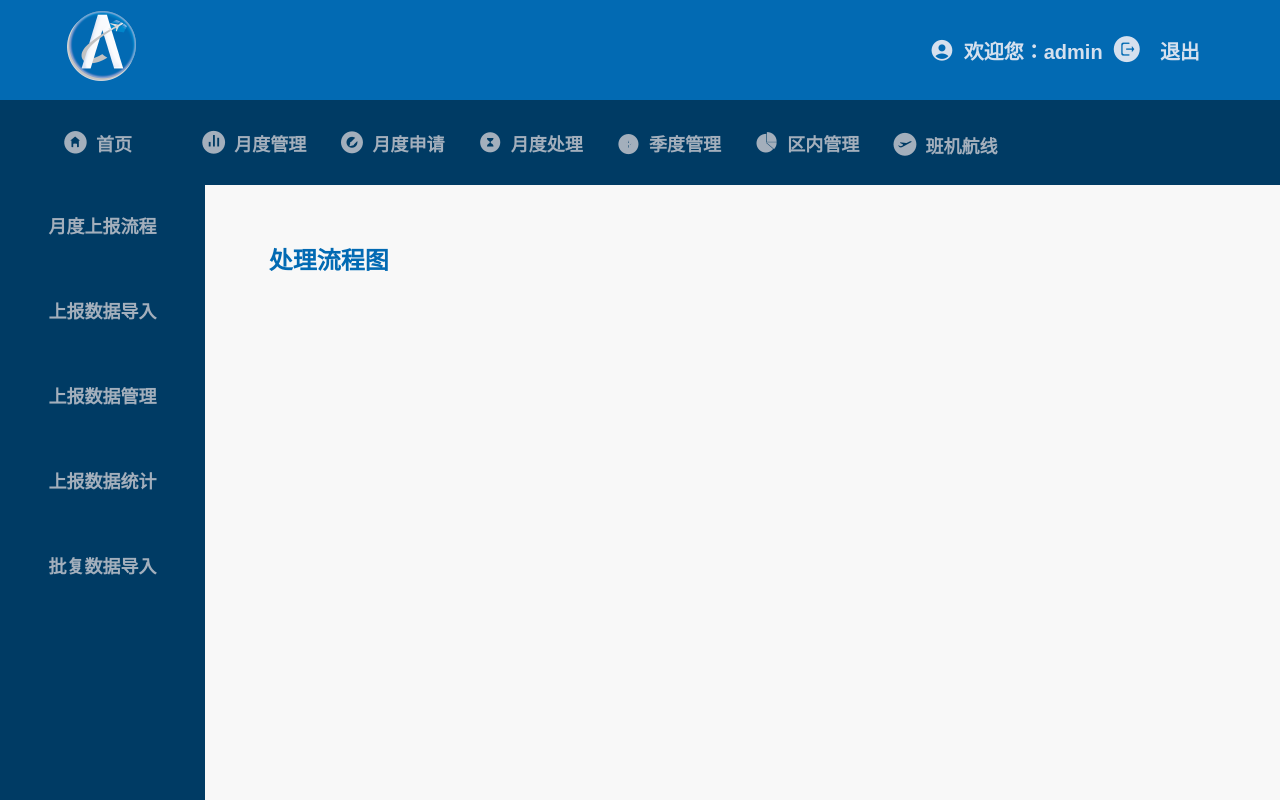
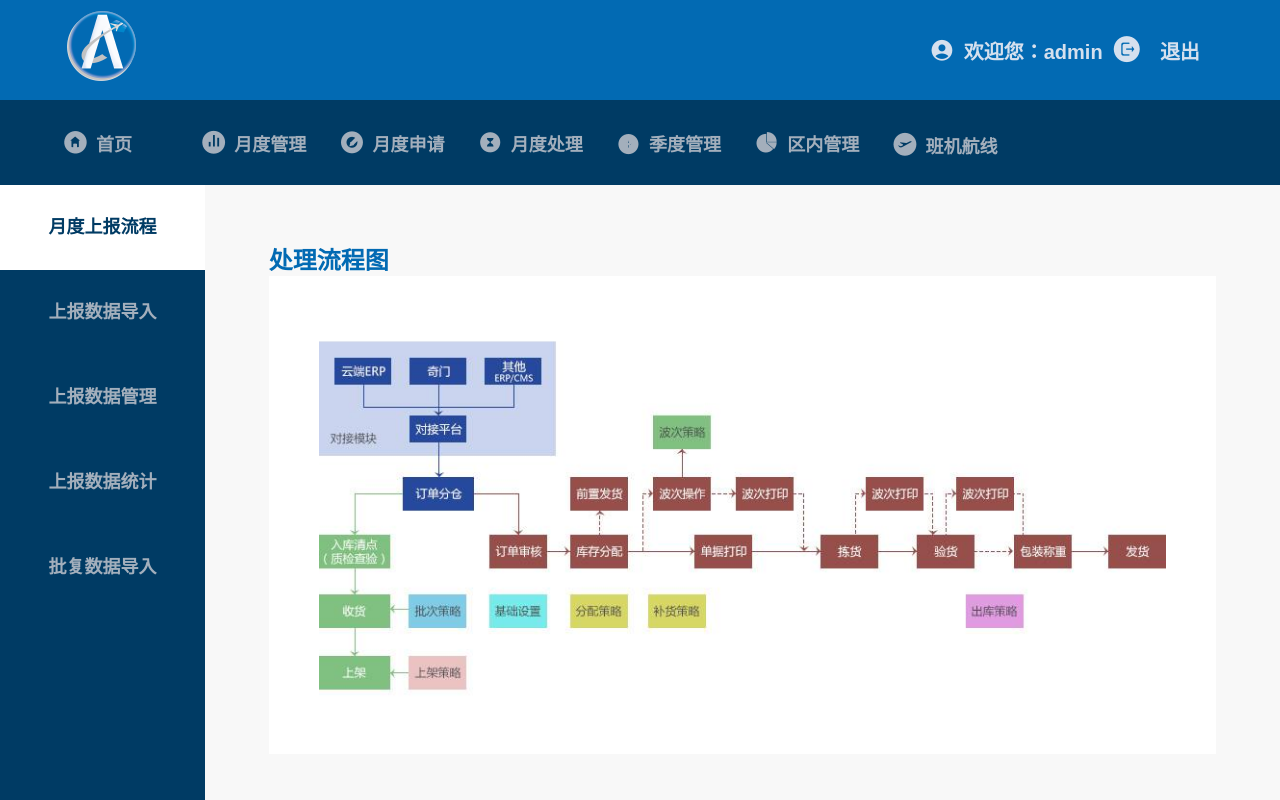
Before and after one commit to xiangcaolinghe/air-h5, a Vue app: page /flowpath in a window 1280 px wide. Shown: the top 800 px of the page. Built offline with nearby package versions, Linux system fonts and the light colour scheme.

Commit message:
'优化月度管理'

```diff
--- a/src/components/pheader.vue
+++ b/src/components/pheader.vue
@@ -31,11 +31,11 @@
             <div class="nav_left" :class="{active:$route.meta.manager == true}">
               <div class="">
                 <ul>
-                  <li><router-link :to="{name:'platform.flowpath'}" :class="{active:$route.meta.manager == true}" class="left-cell">月度上报流程</router-link></li>
-                  <li><router-link :to="{name:'platform.flowimport'}" :class="{active:$route.meta.manager == true}" class="left-cell">上报数据导入</router-link></li>
-                  <li><router-link :to="{name:'platform.flowmanager'}" :class="{active:$route.meta.manager == true}" class="left-cell">上报数据管理</router-link></li>
-                  <li><router-link :to="{name:'platform.flowstatistics'}" :class="{active:$route.meta.manager == true}" class="left-cell">上报数据统计</router-link></li>
-                  <li><router-link :to="{name:'platform.flowreplyimport'}" :class="{active:$route.meta.manager == true}" class="left-cell">批复数据导入</router-link></li>
+                  <li><router-link :to="{name:'platform.flowpath'}" :class="{active:$route.name == 'platform.flowpath'}" class="left-cell">月度上报流程</router-link></li>
+                  <li><router-link :to="{name:'platform.flowimport'}" :class="{active:$route.name == 'platform.flowimport'}" class="left-cell">上报数据导入</router-link></li>
+                  <li><router-link :to="{name:'platform.flowmanager'}" :class="{active:$route.name == 'platform.flowmanager'}" class="left-cell">上报数据管理</router-link></li>
+                  <li><router-link :to="{name:'platform.flowstatistics'}" :class="{active:$route.name == 'platform.flowstatistics'}" class="left-cell">上报数据统计</router-link></li>
+                  <li><router-link :to="{name:'platform.flowreplyimport'}" :class="{active:$route.name == 'platform.flowreplyimport'}" class="left-cell">批复数据导入</router-link></li>
                 </ul>
               </div>
             </div>
@@ -222,18 +222,15 @@
             list-style: none;
             height: 85px;
             line-height: 85px;
-            .left-cell,.left-cell:hover{
+            .left-cell{
               display: block;
+              height: 85px;
               text-decoration:none;//去掉下划线
               color: #a3afbc;
-            }
-            .left-cell:hover{
-              color: #003b64 !important;
-              background-color: white !important;
-            }
-            a:hover{
-              color: #003b64 !important;
-              background-color: white !important;
+              &.active {
+                color: #003b64 !important;
+                background-color: white !important;
+              }
             }
           }
         }
--- a/src/views/platform/children/monthlyManager/flowPath.vue
+++ b/src/views/platform/children/monthlyManager/flowPath.vue
@@ -3,6 +3,7 @@
    <div class="header">
      <br/> <br/>
      处理流程图
+     <div class="flow"><img src="./../../../../assets/images/flow-local.jpg" alt="" class="img"></div>
    </div>
   </div>
 </template>
@@ -17,5 +18,15 @@
     text-align: left;
     color: #026ab3;
     font-size: 24px;
+    .flow {
+      background: #fff;
+      width:100%;
+      padding:50px;
+      box-sizing:border-box;
+      .img {
+        width:100%;
+        display: block;
+      }
+    }
   }
 </style>
--- a/src/views/platform/children/monthlyManager/manager_add.vue
+++ b/src/views/platform/children/monthlyManager/manager_add.vue
@@ -68,7 +68,7 @@
       },
       methods: {
         cancel(){
-          this.$router.push({path: '/platform/flowManager'});
+          this.$router.push({path: '/flowManager'});
         }
       },
       created(){
```
